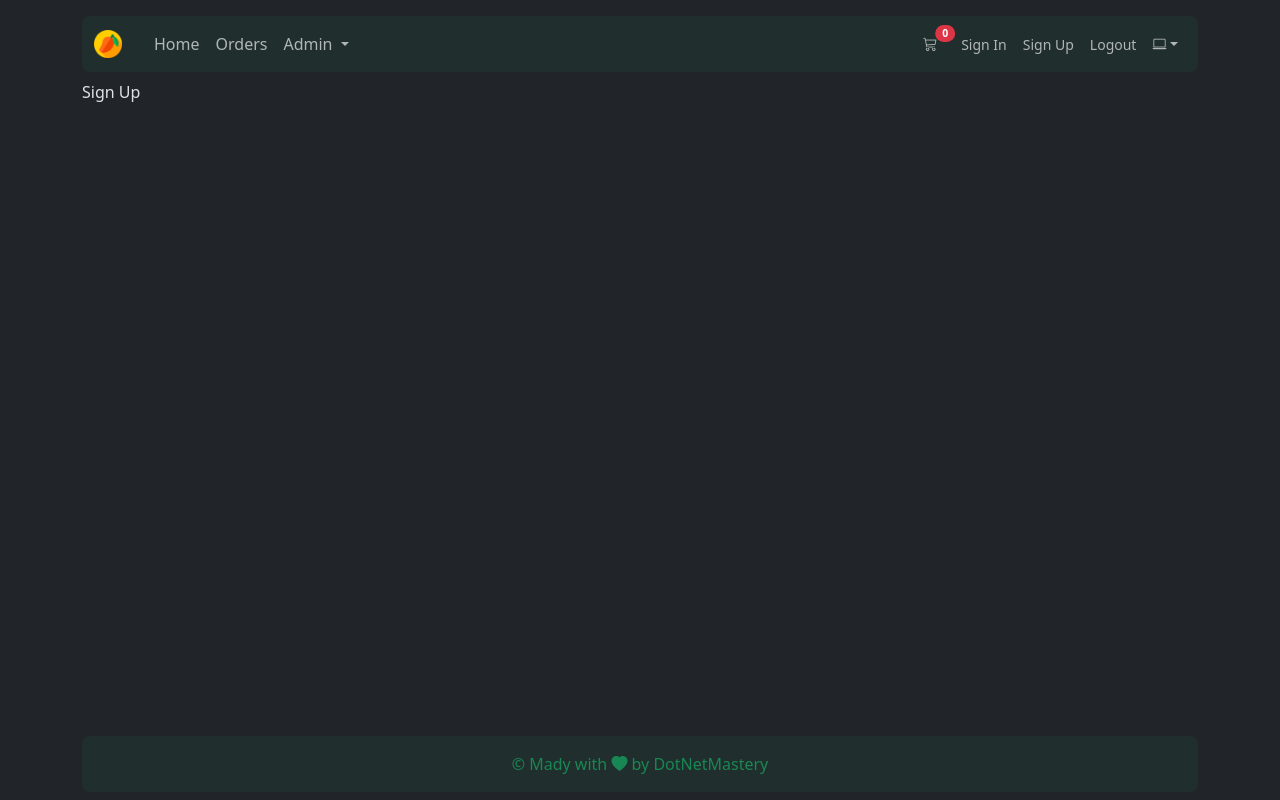
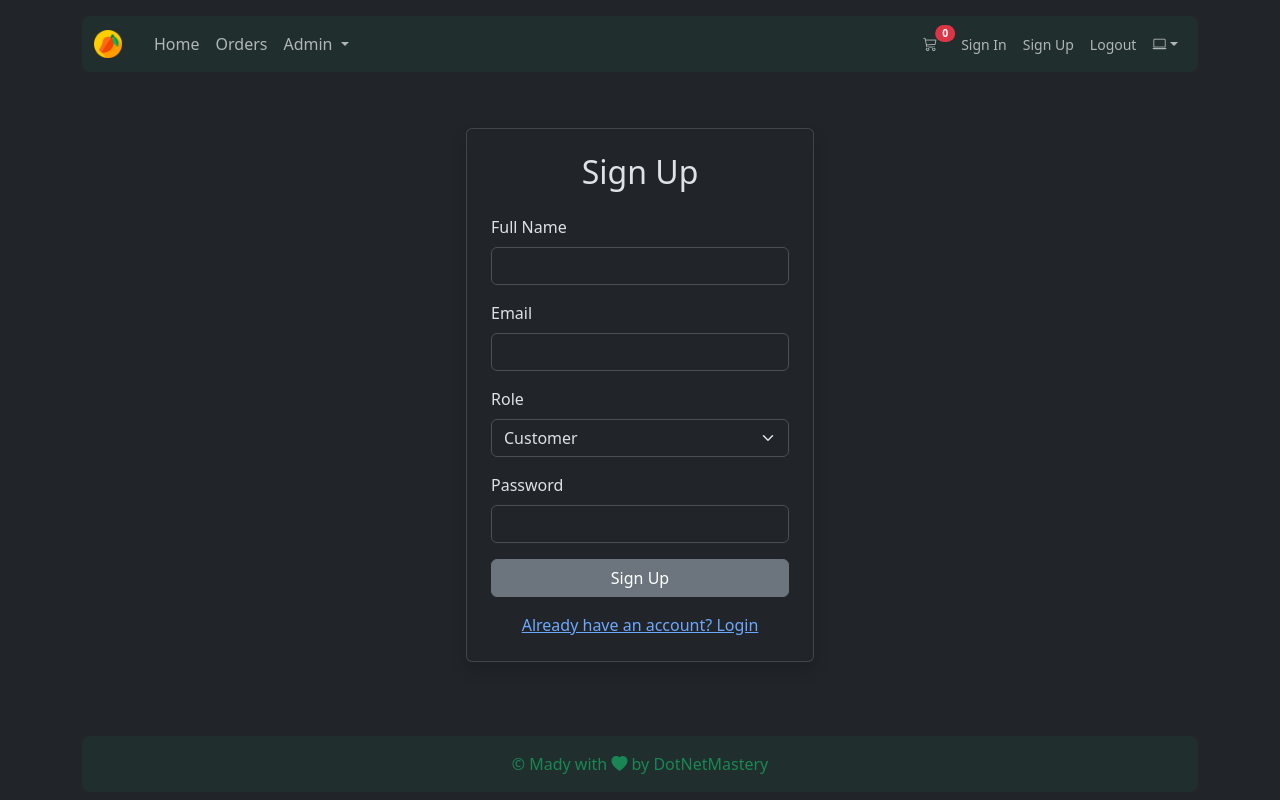
Before and after one commit to tee2490/07-VueMangoFusion, a Vue app: page /sign-up in a window 1280 px wide. Built offline with nearby package versions, Linux system fonts and the light colour scheme.

Commit message:
21 sign up and sign in validations

```diff
--- a/src/views/auth/SignIn.vue
+++ b/src/views/auth/SignIn.vue
@@ -1 +1,82 @@
-<template>Sign In</template>
+<template>
+  <div class="container mt-5">
+    <div class="row justify-content-center">
+      <div class="col-md-6 col-lg-4">
+        <div class="card shadow">
+          <div class="card-body p-4">
+            <h2 class="text-center mb-4">Sign In</h2>
+            <form @submit.prevent="onSignInSubmit">
+              <div class="mb-3">
+                <label for="email" class="form-label">Email</label>
+                <input type="email" v-model="formObj.email" class="form-control" id="email" />
+              </div>
+
+              <div class="mb-3">
+                <label for="password" class="form-label">Password</label>
+                <input
+                  type="password"
+                  v-model="formObj.password"
+                  class="form-control"
+                  id="password"
+                />
+              </div>
+
+              <div class="alert alert-danger" v-if="errorList.length > 0">
+                <span class="d-block" v-for="error in errorList" :key="error"> {{ error }} </span>
+              </div>
+
+              <button :disabled="isLoading" type="submit" class="btn btn-secondary w-100">
+                <span v-if="isLoading" class="spinner-border spinner-border-sm me-2"></span>
+                Login
+              </button>
+            </form>
+
+            <div class="text-center mt-3">
+              <router-link :to="{ name: APP_ROUTE_NAMES.SIGN_UP }"
+                >Don't have an account? Sign up</router-link
+              >
+            </div>
+          </div>
+        </div>
+      </div>
+    </div>
+  </div>
+</template>
+
+<script setup>
+import { ROLES } from '@/constants/constants'
+import { APP_ROUTE_NAMES } from '@/constants/routeNames'
+import { reactive, ref } from 'vue'
+const formObj = reactive({
+  email: '',
+  password: '',
+})
+
+const isLoading = ref(false)
+
+const errorList = reactive([])
+
+const onSignInSubmit = async () => {
+  isLoading.value = true
+  errorList.length = 0
+  console.log(formObj)
+  if (formObj.email === undefined || formObj.email.length === 0) {
+    errorList.push('Email is required.')
+  }
+
+  if (formObj.password === undefined || formObj.password.length === 0) {
+    errorList.push('Password is required.')
+  }
+  if (errorList.length > 0) {
+    isLoading.value = false
+    return
+  }
+
+  try {
+  } catch (err) {
+    errorList.push(err)
+  } finally {
+    isLoading.value = false
+  }
+}
+</script>
--- a/src/views/auth/SignUp.vue
+++ b/src/views/auth/SignUp.vue
@@ -1 +1,99 @@
-<template>Sign Up</template>
+<template>
+  <div class="container mt-5">
+    <div class="row justify-content-center">
+      <div class="col-md-6 col-lg-4">
+        <div class="card shadow">
+          <div class="card-body p-4">
+            <h2 class="text-center mb-4">Sign Up</h2>
+
+            <form @submit.prevent="onSignUpSubmit">
+              <div class="mb-3">
+                <label for="name" class="form-label">Full Name</label>
+                <input type="text" class="form-control" id="name" v-model="formObj.name" />
+              </div>
+
+              <div class="mb-3">
+                <label for="email" class="form-label">Email</label>
+                <input type="email" class="form-control" id="email" v-model="formObj.email" />
+              </div>
+
+              <div class="mb-3">
+                <label for="role" class="form-label">Role</label>
+                <select class="form-select" id="role" v-model="formObj.role">
+                  <option v-for="role in ROLES" :key="role">{{ role }}</option>
+                </select>
+              </div>
+
+              <div class="mb-3">
+                <label for="password" class="form-label">Password</label>
+                <input
+                  type="password"
+                  class="form-control"
+                  v-model="formObj.password"
+                  id="password"
+                />
+              </div>
+
+              <div class="alert alert-danger" v-if="errorList.length > 0">
+                <span class="d-block" v-for="error in errorList" :key="error"> {{ error }} </span>
+              </div>
+
+              <button :disabled="isLoading" type="submit" class="btn btn-secondary w-100">
+                <span v-if="isLoading" class="spinner-border spinner-border-sm me-2"></span>
+                Sign Up
+              </button>
+            </form>
+
+            <div class="text-center mt-3">
+              <router-link :to="{ name: APP_ROUTE_NAMES.SIGN_IN }"
+                >Already have an account? Login</router-link
+              >
+            </div>
+          </div>
+        </div>
+      </div>
+    </div>
+  </div>
+</template>
+
+<script setup>
+import { ROLES } from '@/constants/constants'
+import { APP_ROUTE_NAMES } from '@/constants/routeNames'
+import { reactive, ref } from 'vue'
+const formObj = reactive({
+  name: '',
+  email: '',
+  password: '',
+  role: 'Customer',
+})
+
+const isLoading = ref(false)
+
+const errorList = reactive([])
+
+const onSignUpSubmit = async () => {
+  isLoading.value = true
+  errorList.length = 0
+  console.log(formObj)
+  if (formObj.name === undefined || formObj.name.length === 0) {
+    errorList.push('Name is required.')
+  }
+  if (formObj.email === undefined || formObj.email.length === 0) {
+    errorList.push('Email is required.')
+  }
+  if (formObj.password === undefined || formObj.password.length === 0) {
+    errorList.push('Password is required.')
+  }
+  if (errorList.length > 0) {
+    isLoading.value = false
+    return
+  }
+
+  try {
+  } catch (err) {
+    errorList.push(err)
+  } finally {
+    isLoading.value = false
+  }
+}
+</script>
```
